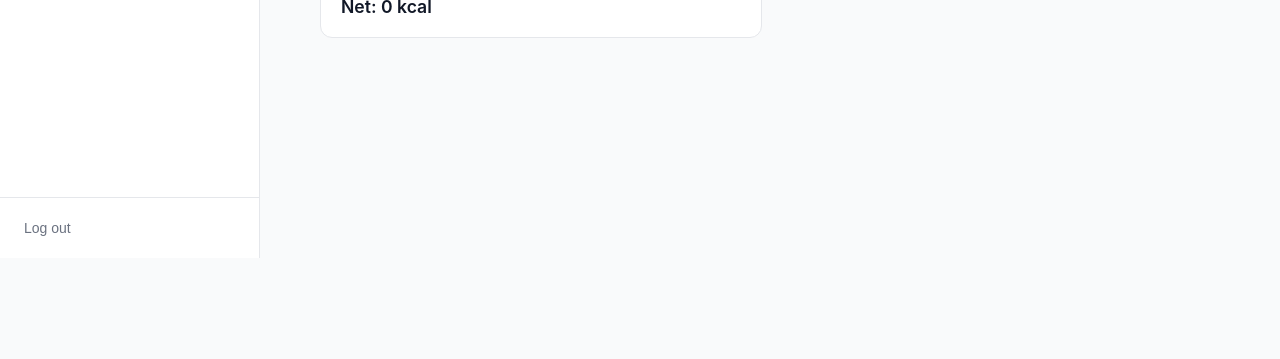
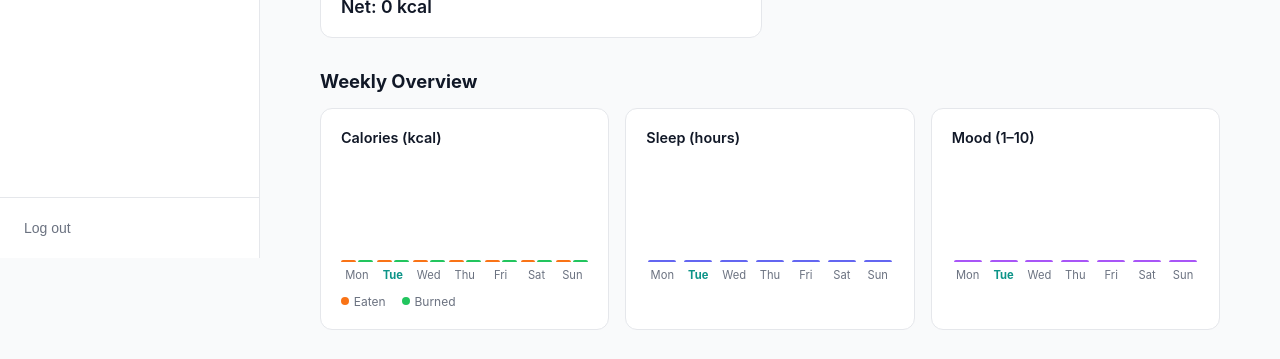
Before and after one commit to JakobGullberg/health-tracker, a React (Vite) app in the folder frontend/: page / in a window 1280 px wide. Shown: the part 542-901 px from the top of the page. Before the commit the page ends 800 px from the top, so only its background shows below. Built offline with nearby package versions, Linux system fonts and the light colour scheme; no server answers; sample sign-in values are in the browser's storage.

Commit message:
feat: Add weekly overview charts and auto-calculate sleep duration

```diff
--- a/frontend/src/pages/DashboardPage.css
+++ b/frontend/src/pages/DashboardPage.css
@@ -144,3 +144,133 @@
   padding: 3rem;
   color: var(--color-text-muted);
 }
+
+/* ── Weekly Overview Charts ─────────────────────────────── */
+
+.weekly-title {
+  font-size: 1.15rem;
+  font-weight: 700;
+  margin-top: 2rem;
+  margin-bottom: 1rem;
+}
+
+.weekly-grid {
+  display: grid;
+  grid-template-columns: 1fr;
+  gap: 1rem;
+}
+
+@media (min-width: 640px) {
+  .weekly-grid {
+    grid-template-columns: 1fr 1fr;
+  }
+}
+
+@media (min-width: 960px) {
+  .weekly-grid {
+    grid-template-columns: 1fr 1fr 1fr;
+  }
+}
+
+.chart-card {
+  background: var(--color-surface);
+  border: 1px solid var(--color-border);
+  border-radius: 12px;
+  padding: 1.25rem;
+}
+
+.chart-card-title {
+  font-size: 0.9rem;
+  font-weight: 600;
+  margin-bottom: 1rem;
+}
+
+.chart {
+  display: flex;
+  align-items: flex-end;
+  gap: 0.25rem;
+  height: 120px;
+}
+
+.chart-col {
+  flex: 1;
+  display: flex;
+  flex-direction: column;
+  align-items: center;
+  gap: 0.35rem;
+  height: 100%;
+}
+
+.chart-col--active .chart-label {
+  color: var(--color-primary);
+  font-weight: 700;
+}
+
+.chart-bars {
+  flex: 1;
+  width: 100%;
+  display: flex;
+  align-items: flex-end;
+  justify-content: center;
+  gap: 2px;
+}
+
+.chart-bar {
+  width: 100%;
+  max-width: 18px;
+  min-height: 2px;
+  border-radius: 3px 3px 0 0;
+  transition: height 0.3s ease;
+}
+
+.chart-bar--eaten {
+  background-color: #f97316;
+}
+
+.chart-bar--burned {
+  background-color: #22c55e;
+}
+
+.chart-bar--sleep {
+  background-color: #6366f1;
+  max-width: 28px;
+}
+
+.chart-bar--mood {
+  background-color: #a855f7;
+  max-width: 28px;
+}
+
+.chart-label {
+  font-size: 0.7rem;
+  color: var(--color-text-muted);
+}
+
+.chart-legend {
+  display: flex;
+  gap: 1rem;
+  margin-top: 0.75rem;
+  font-size: 0.75rem;
+  color: var(--color-text-muted);
+}
+
+.chart-legend-item {
+  display: flex;
+  align-items: center;
+  gap: 0.3rem;
+}
+
+.chart-dot {
+  width: 8px;
+  height: 8px;
+  border-radius: 50%;
+  display: inline-block;
+}
+
+.chart-dot--eaten {
+  background-color: #f97316;
+}
+
+.chart-dot--burned {
+  background-color: #22c55e;
+}
--- a/frontend/src/pages/DashboardPage.tsx
+++ b/frontend/src/pages/DashboardPage.tsx
@@ -92,6 +92,41 @@ export default function DashboardPage() {
   };
 
   const isToday = selectedDate === today;
+
+  // ── Weekly overview data ─────────────────────────────────
+  const getWeekDays = (dateStr: string): string[] => {
+    const d = new Date(dateStr);
+    const day = d.getDay(); // 0=Sun
+    const mon = new Date(d);
+    mon.setDate(d.getDate() - ((day + 6) % 7)); // Monday
+    return Array.from({ length: 7 }, (_, i) => {
+      const date = new Date(mon);
+      date.setDate(mon.getDate() + i);
+      return date.toISOString().split("T")[0];
+    });
+  };
+
+  const weekDays = getWeekDays(selectedDate);
+  const dayLabels = ["Mon", "Tue", "Wed", "Thu", "Fri", "Sat", "Sun"];
+
+  const weekCaloriesEaten = weekDays.map((d) =>
+    nutritionLogs
+      .filter((n) => n.date === d)
+      .reduce((a, n) => a + (n.calories || 0), 0),
+  );
+  const weekCaloriesBurned = weekDays.map((d) =>
+    workouts
+      .filter((w) => w.date === d)
+      .reduce((a, w) => a + (w.caloriesBurned || 0), 0),
+  );
+  const weekSleepHours = weekDays.map((d) => {
+    const log = sleepLogs.find((s) => s.date === d);
+    return log ? log.durationHours : 0;
+  });
+  const weekMood = weekDays.map((d) => {
+    const log = wellbeingLogs.find((w) => w.date === d);
+    return log ? log.moodRating : 0;
+  });
 
   return (
     <div className="dashboard">
@@ -236,6 +271,105 @@ export default function DashboardPage() {
           </div>
         </div>
       </div>
+
+      {/* ── Weekly Overview Charts ──────────────────────────── */}
+      <h2 className="weekly-title">Weekly Overview</h2>
+      <div className="weekly-grid">
+        {/* Calories Chart */}
+        <div className="chart-card">
+          <h3 className="chart-card-title">Calories (kcal)</h3>
+          <div className="chart">
+            {weekDays.map((d, i) => {
+              const eaten = weekCaloriesEaten[i];
+              const burned = weekCaloriesBurned[i];
+              const max = Math.max(
+                ...weekCaloriesEaten,
+                ...weekCaloriesBurned,
+                1,
+              );
+              return (
+                <div
+                  key={d}
+                  className={`chart-col ${d === selectedDate ? "chart-col--active" : ""}`}
+                >
+                  <div className="chart-bars">
+                    <div
+                      className="chart-bar chart-bar--eaten"
+                      style={{ height: `${(eaten / max) * 100}%` }}
+                      title={`Eaten: ${eaten} kcal`}
+                    />
+                    <div
+                      className="chart-bar chart-bar--burned"
+                      style={{ height: `${(burned / max) * 100}%` }}
+                      title={`Burned: ${burned} kcal`}
+                    />
+                  </div>
+                  <span className="chart-label">{dayLabels[i]}</span>
+                </div>
+              );
+            })}
+          </div>
+          <div className="chart-legend">
+            <span className="chart-legend-item">
+              <span className="chart-dot chart-dot--eaten" /> Eaten
+            </span>
+            <span className="chart-legend-item">
+              <span className="chart-dot chart-dot--burned" /> Burned
+            </span>
+          </div>
+        </div>
+
+        {/* Sleep Chart */}
+        <div className="chart-card">
+          <h3 className="chart-card-title">Sleep (hours)</h3>
+          <div className="chart">
+            {weekDays.map((d, i) => {
+              const hours = weekSleepHours[i];
+              const max = Math.max(...weekSleepHours, 1);
+              return (
+                <div
+                  key={d}
+                  className={`chart-col ${d === selectedDate ? "chart-col--active" : ""}`}
+                >
+                  <div className="chart-bars">
+                    <div
+                      className="chart-bar chart-bar--sleep"
+                      style={{ height: `${(hours / max) * 100}%` }}
+                      title={`${hours}h`}
+                    />
+                  </div>
+                  <span className="chart-label">{dayLabels[i]}</span>
+                </div>
+              );
+            })}
+          </div>
+        </div>
+
+        {/* Mood Chart */}
+        <div className="chart-card">
+          <h3 className="chart-card-title">Mood (1–10)</h3>
+          <div className="chart">
+            {weekDays.map((d, i) => {
+              const mood = weekMood[i];
+              return (
+                <div
+                  key={d}
+                  className={`chart-col ${d === selectedDate ? "chart-col--active" : ""}`}
+                >
+                  <div className="chart-bars">
+                    <div
+                      className="chart-bar chart-bar--mood"
+                      style={{ height: `${(mood / 10) * 100}%` }}
+                      title={mood > 0 ? `Mood: ${mood}/10` : "No data"}
+                    />
+                  </div>
+                  <span className="chart-label">{dayLabels[i]}</span>
+                </div>
+              );
+            })}
+          </div>
+        </div>
+      </div>
     </div>
   );
 }
--- a/frontend/src/pages/SleepPage.tsx
+++ b/frontend/src/pages/SleepPage.tsx
@@ -23,6 +23,15 @@ export default function SleepPage() {
   const [form, setForm] = useState<SleepForm>(emptyForm);
   const { notification, showSuccess, showError, dismiss } =
     useNotificationToast();
+
+  /** Calculate sleep duration in hours from bedtime → wakeTime (handles overnight). */
+  const calcDuration = (bedtime: string, wakeTime: string): number => {
+    const [bh, bm] = bedtime.split(":").map(Number);
+    const [wh, wm] = wakeTime.split(":").map(Number);
+    let mins = wh * 60 + wm - (bh * 60 + bm);
+    if (mins <= 0) mins += 24 * 60; // overnight
+    return Math.round((mins / 60) * 2) / 2; // round to nearest 0.5
+  };
 
   const fetchSleepLogs = async () => {
     try {
@@ -193,7 +202,14 @@ export default function SleepPage() {
                 id="bedtime"
                 type="time"
                 value={form.bedtime}
-                onChange={(e) => setForm({ ...form, bedtime: e.target.value })}
+                onChange={(e) => {
+                  const bedtime = e.target.value;
+                  setForm({
+                    ...form,
+                    bedtime,
+                    durationHours: calcDuration(bedtime, form.wakeTime),
+                  });
+                }}
                 required
               />
             </div>
@@ -203,7 +219,14 @@ export default function SleepPage() {
                 id="wakeTime"
                 type="time"
                 value={form.wakeTime}
-                onChange={(e) => setForm({ ...form, wakeTime: e.target.value })}
+                onChange={(e) => {
+                  const wakeTime = e.target.value;
+                  setForm({
+                    ...form,
+                    wakeTime,
+                    durationHours: calcDuration(form.bedtime, wakeTime),
+                  });
+                }}
                 required
               />
             </div>
@@ -211,17 +234,14 @@ export default function SleepPage() {
 
           <div className="form-row">
             <div className="form-group">
-              <label htmlFor="duration">Duration (hours)</label>
+              <label htmlFor="duration">Duration (auto)</label>
               <input
                 id="duration"
                 type="number"
                 min={0}
                 step={0.5}
                 value={form.durationHours}
-                onChange={(e) =>
-                  setForm({ ...form, durationHours: Number(e.target.value) })
-                }
-                required
+                readOnly
               />
             </div>
             <div className="form-group">
```
